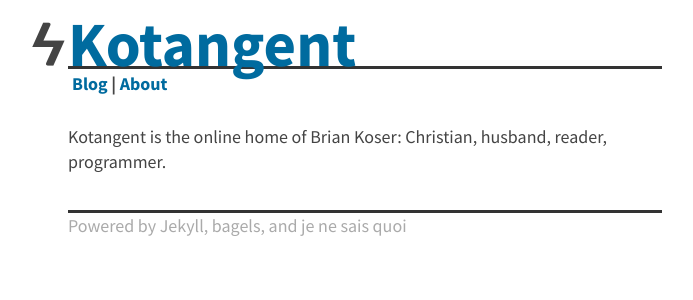
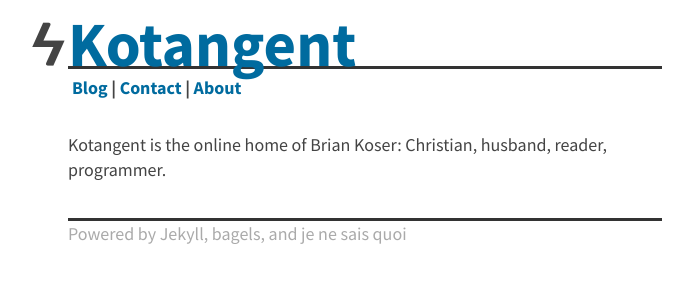
Before and after one commit to briankoser/kotangent-jekyll, a Jekyll site: the page built from index.html, in a window 1280 px wide. Shown: the top 300 px of the page, without its empty margins (275-968 px from the left). Built offline with Jekyll 4.4.1, drawn with Linux system fonts in a browser that asks for light colours; Markdown is read by kramdown in place of the engine named in the settings.

Commit message:
Add Contact page

```diff
--- a/_layouts/default.html
+++ b/_layouts/default.html
@@ -17,7 +17,7 @@
         <span class="logo">ϟ</span>
         <h1><a href="/">{{ site.name }}</a></h1>
         <nav class="top-border">
-            <a href="/blog/">Blog</a> | <a href="/about/">About</a>
+            <a href="/blog/">Blog</a> | <a href="/contact/">Contact</a> | <a href="/about/">About</a>
         </nav>
     </header>
 
--- a/css/main.css
+++ b/css/main.css
@@ -46,7 +46,7 @@ header {
 
 header nav {
     margin-top: -0.333rem;
-    padding: 2px 4px;
+    padding: .333rem .222rem;
 }
 
 header h1 {
@@ -112,6 +112,7 @@ h1, h2, h3, h4, h5, h6 {
 
 h1 {
     font-size: 19px;
+    margin-bottom: 6.2px;
 }
 
 h2 {
@@ -331,7 +332,7 @@ hr {
 }
 
 .logo {
-    bottom: 1.167rem;
+    bottom: 1.611rem;
     font-size: 3.5rem;
     left: -2rem;
     position: absolute;
```
Also changed, not shown: contact/index.html (added, +15 -0 lines).
